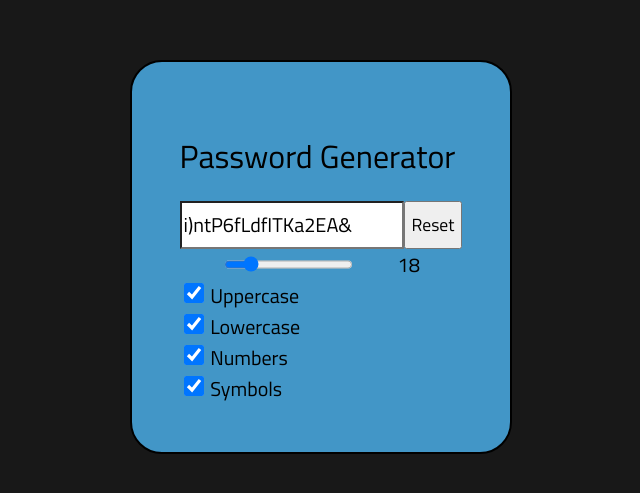
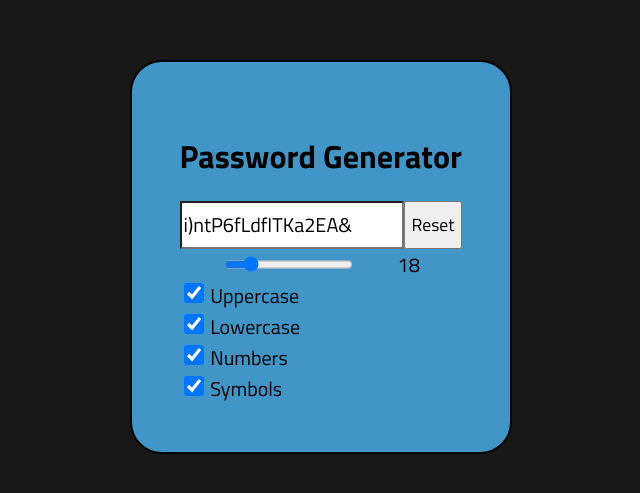
Before and after one commit to raphaelsanchez0/password-generator, a plain HTML site: page index.html in a window 1280 px wide. Shown: the part 143-636 px from the top of the page, without its empty margins (319-959 px from the left). Drawn offline with Linux system fonts and the light colour scheme.

Commit message:
Made header bold

```diff
--- a/stylesheet.css
+++ b/stylesheet.css
@@ -22,6 +22,10 @@ body {
     padding: 3rem;
     border-radius: 2rem;
 
+}
+
+h1 {
+    font-weight: 700;
 }
 
 #password-and-reset {
```
